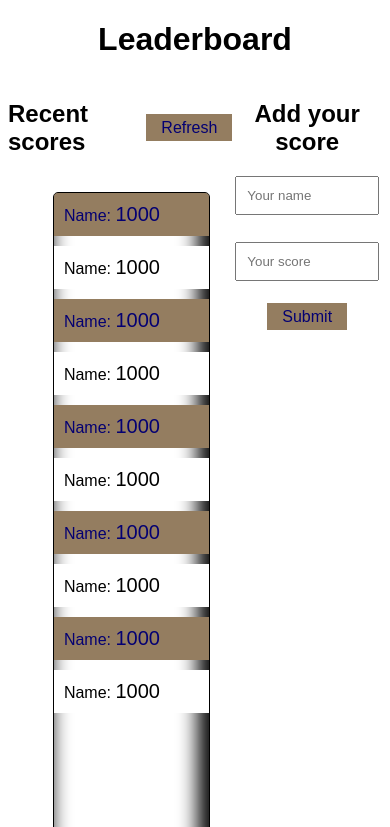
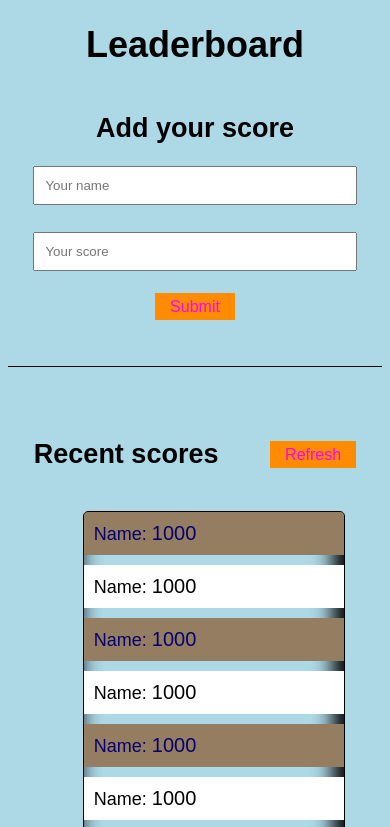
Before and after one commit to heintayzar-hm/leaderboard-api, a website built with webpack: page src/index.html in a window 390 px wide. Shown: the top 827 px of the page. Built offline with nearby package versions, Linux system fonts and the light colour scheme; a web font is replaced by a local one.

Commit message:
Add mobile version

```diff
--- a/src/styles.css
+++ b/src/styles.css
@@ -1,5 +1,7 @@
 body {
     font-family: 'Rufscript', sans-serif;
+    background-color: lightblue;
+    font-size: 18px;
 }
 
 ul {
@@ -22,9 +24,9 @@ button {
 }
 
 button span {
-    background-color: rgb(148, 125, 96);
+    background-color: rgb(255, 140, 0);
     padding: 5px 15px 5px 15px;
-    color: rgb(4, 0, 114);
+    color: rgb(255, 0, 251);
     cursor: pointer;
     font-size: 16px;
 }
@@ -35,7 +37,7 @@ button:hover {
    transform: translate(4px, 4px);
 }
 button span:hover {
-    color: #f1f1f1;
+    color: lightblue;
     background-color: black;
 
  }
@@ -129,3 +131,23 @@ gap: 27px;
 main #add-score #add-score-form input {
    width: 80%;
 }
+
+@media only screen and (max-width: 500px) {
+    main {
+        display: grid;
+        grid-template-columns: 100%;
+        justify-items: center;
+        gap: 20px
+    }
+
+    main #scores {
+        order: 2;
+        padding-top: 50px;
+        border-top: 1px solid black;
+    }
+
+    main #add-score {
+        order: 1;
+        padding-bottom: 30px;
+    }
+  }
```
Also changed, not shown: dist/main.bundle.js.
